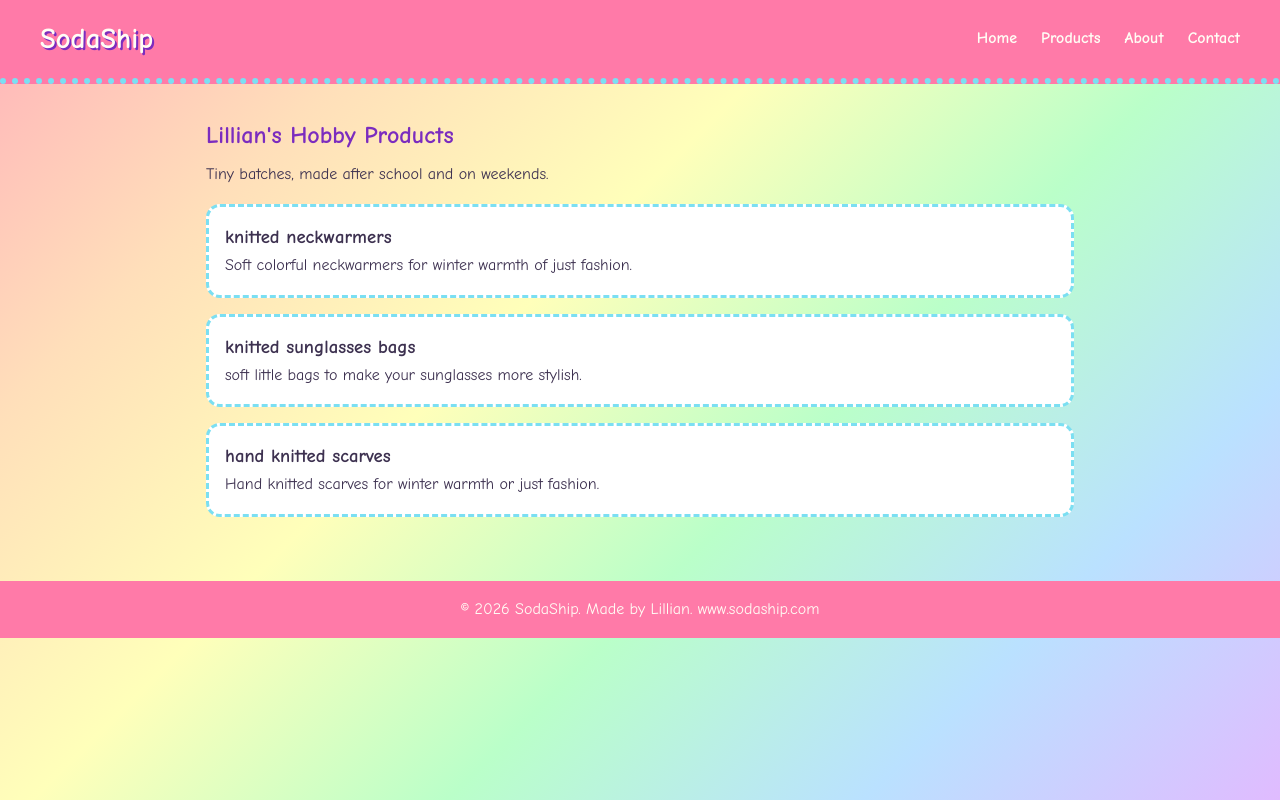
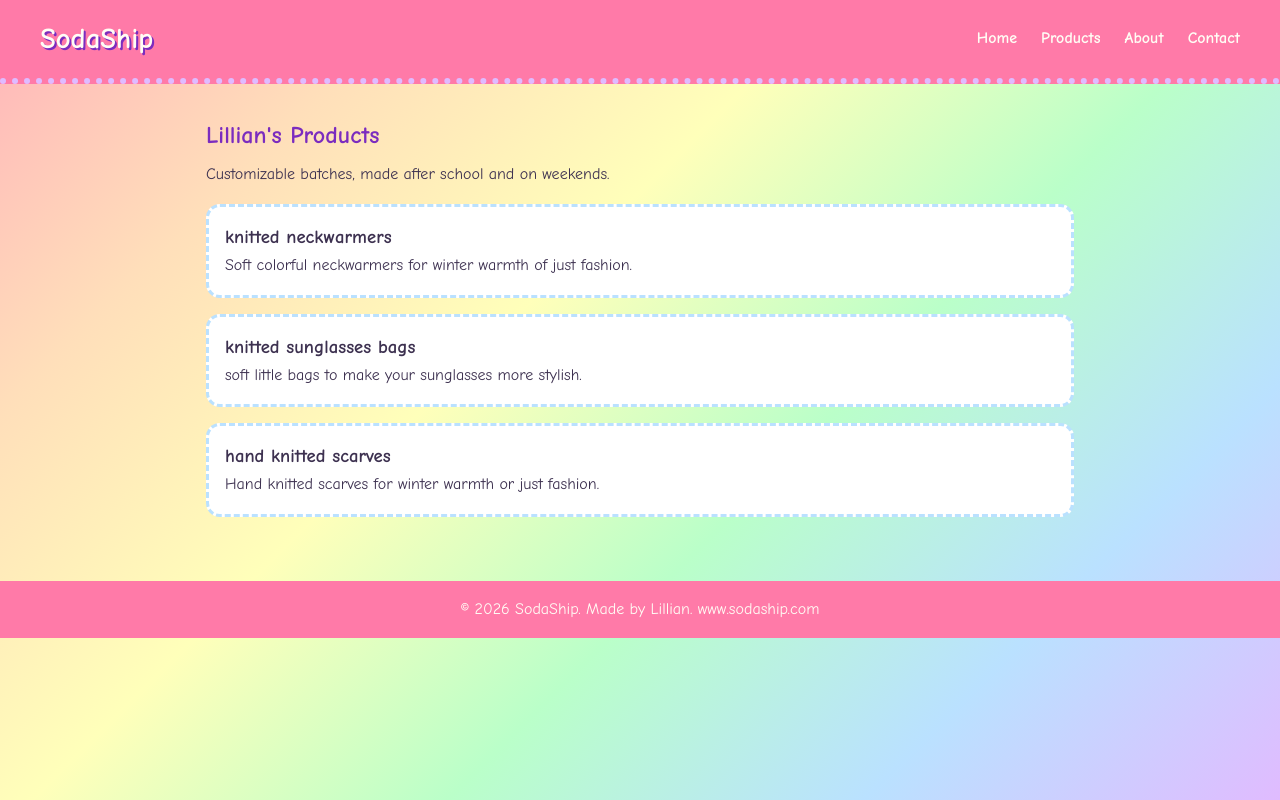
Before and after one commit to sinomaple/sodaship, a plain HTML site: page products.html in a window 1280 px wide. Drawn offline with Linux system fonts and the light colour scheme.

Commit message:
ettiing 3

```diff
--- a/products.html
+++ b/products.html
@@ -19,8 +19,8 @@
         </nav>
     </header>
     <main>
-        <h2>Lillian's Hobby Products</h2>
-        <p class="note">Tiny batches, made after school and on weekends.</p>
+        <h2>Lillian's Products</h2>
+        <p class="note">Customizable batches, made after school and on weekends.</p>
         <div class="product-list">
             <section>
                 <h3>knitted neckwarmers</h3>
--- a/styles.css
+++ b/styles.css
@@ -18,7 +18,7 @@ header {
     background: #ff7aa8;
     color: #fffdf5;
     padding: 1rem;
-    border-bottom: 6px dotted #7bdff2;
+    border-bottom: 6px dotted #e0bbff;
 }
 
 header nav {
@@ -60,7 +60,7 @@ main {
     text-align: center;
     padding: 3rem 1rem;
     background: #d7fdec;
-    border: 4px dashed #ffb703;
+    border: 4px dashed #ffdfba;
     border-radius: 18px;
 }
 
@@ -98,7 +98,7 @@ h2 {
 
 .product-list section {
     background: #ffffff;
-    border: 3px dashed #7bdff2;
+    border: 3px dashed #bae1ff;
     border-radius: 14px;
     padding: 1rem;
 }
```
Also changed, not shown: index.html (+1 -1 lines).
